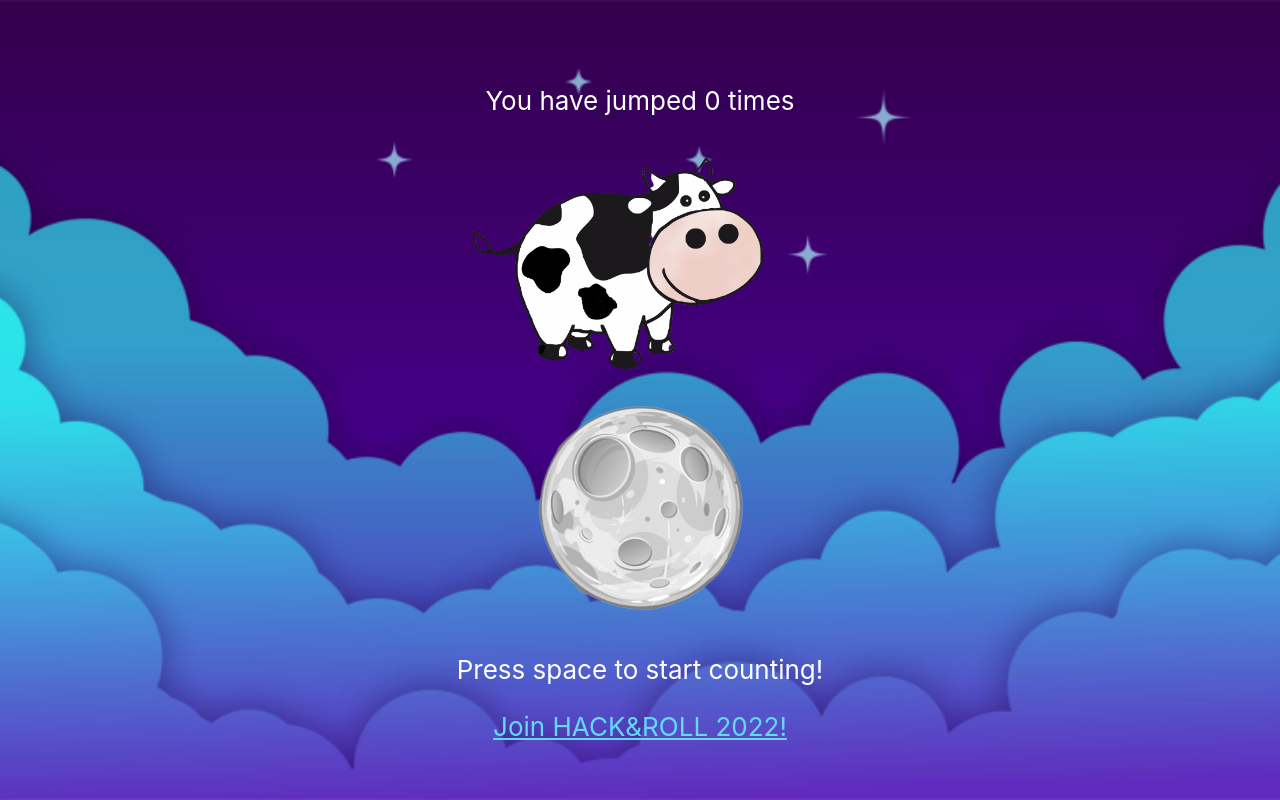
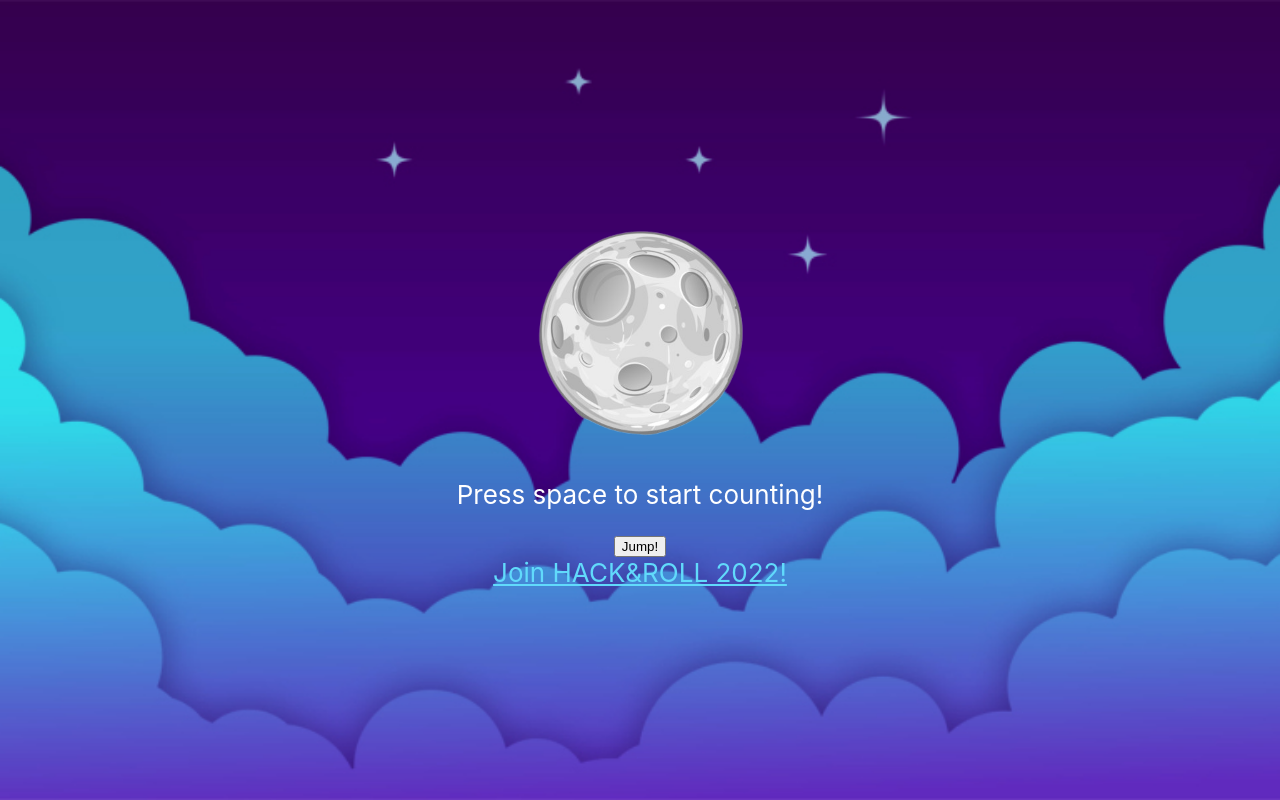
Before and after one commit to kangyeelim/hacknroll-2022, a React (Create React App) app: page / in a window 1280 px wide. Built offline with nearby package versions, Linux system fonts and the light colour scheme.

Commit message:
Tried adding to jump and count.

```diff
--- a/src/App.js
+++ b/src/App.js
@@ -2,28 +2,42 @@ import CowJump from './CowJump.js';
 import moon from './moon.png';
 import './App.css';
 import React from 'react';
+import './CowJump.css';
+import logo from './cow.png';
+
 
 class App extends React.Component {
   constructor(props) {
     super(props);
     this.state = {
-      count:0
+      count:0,
+      animate:false
     }
   }
 
-  setState() {
-    this.state.count = this.state.count + 1;
+  setAnimateTrue() {
+    this.setState({animate: false});
+  }
+
+  updateCount() {
+    this.setState((prevState) => ( {count: prevState.count + 1, animate: true} ));
+    setTimeout(1000);
+    this.setAnimateTrue();
   }
 
   render() {
     return (
       <div className="App">
       <header className="App-header">
-      <CowJump count={this.state.count}/>
+      {this.state.animate && (<div> <p>You have jumped {this.state.count} times</p>
+          <img src={logo} className="jump" alt="logo" />
+          </div>)}
+       {/* <CowJump count={this.state.count} forceUpdate={this.state.forceUpdate}/>  */}
       <img src={moon} className="App-logo" alt="logo" />
       <p>
                 Press space to start counting!
               </p>
+              <button onClick={() => this.updateCount()}> Jump! </button>
               <a
                 className="App-link"
                 href="https://hacknroll.nushackers.org/"
```
